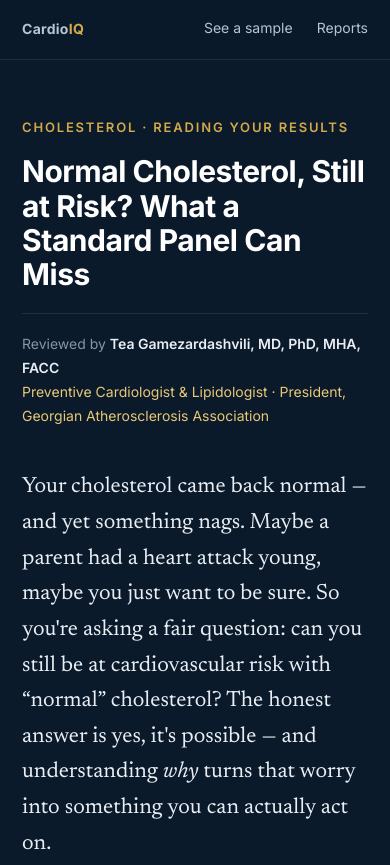
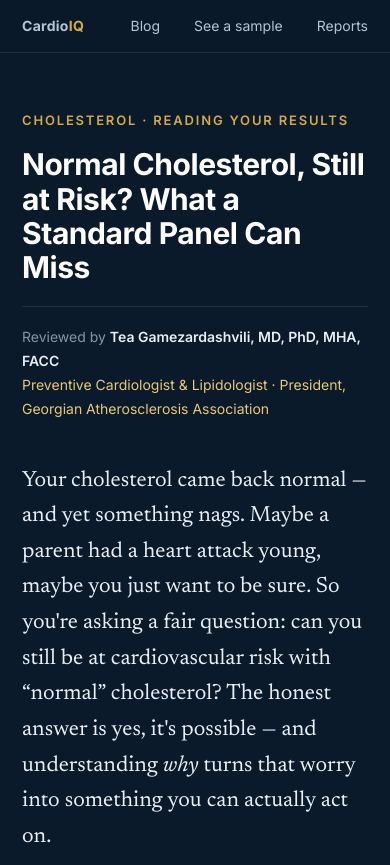
Before and after one commit to princabash/cardioIQ, a website: page blog/normal-cholesterol-still-at-risk/index.html in a window 390 px wide. Shown: the top 865 px of the page. Drawn offline with Linux system fonts and the light colour scheme.

Commit message:
Enhance responsive design in index.html
Updated CSS styles for responsive design and adjusted HTML structure.

```diff
--- a/blog/normal-cholesterol-still-at-risk/index.html
+++ b/blog/normal-cholesterol-still-at-risk/index.html
@@ -125,7 +125,8 @@
   @media(max-width:560px){
     body{font-size:18px}
     .panel-split{grid-template-columns:1fr}
-    .topbar-inner nav a:first-child{display:none}
+    .topbar-inner{flex-wrap:wrap;row-gap:8px}
+    .topbar-inner nav{display:flex;flex-wrap:wrap;gap:14px}
   }
 </style>
 </head>
```
